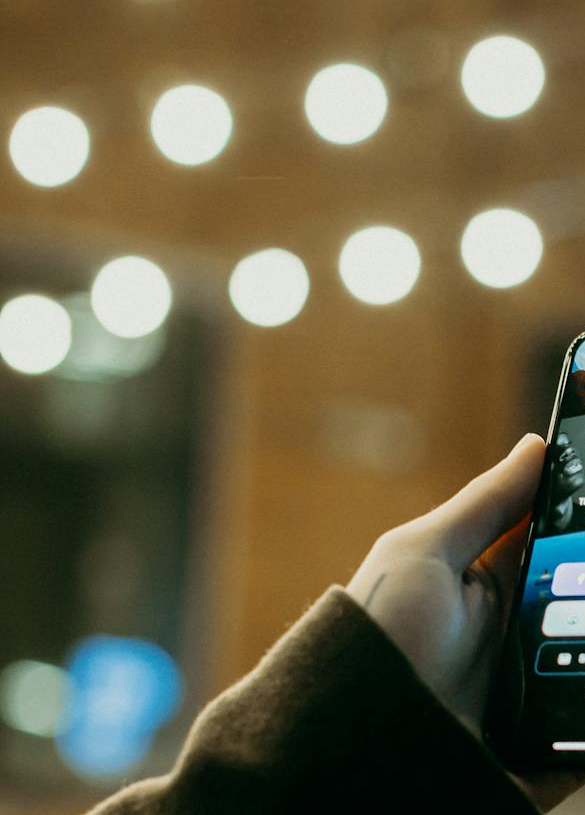
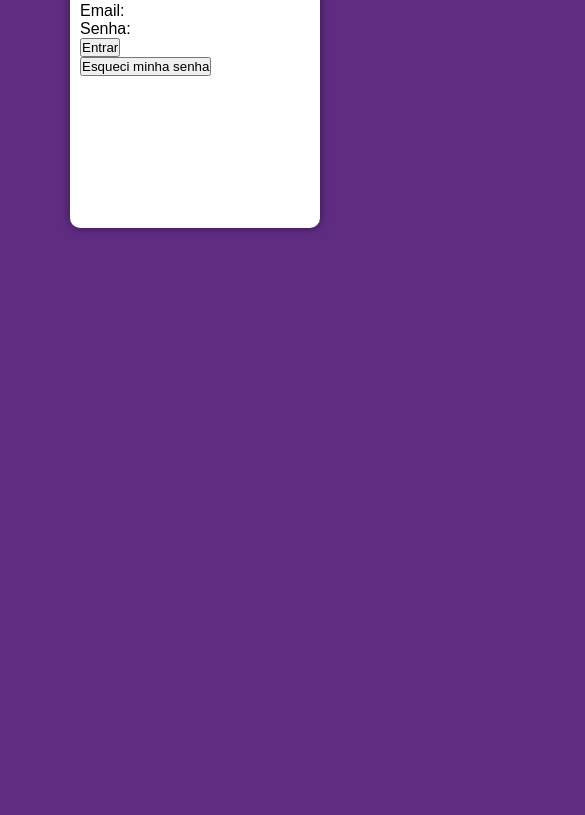
Before and after one commit to KelySoare5/projeto-login, a plain HTML site: page index.html in a window 390 px wide. Shown: the part 444-1259 px from the top of the page, 585 px wide, since content can reach past the window. After the commit the page ends 844 px from the top, so only its background shows below. Drawn offline with Linux system fonts and the light colour scheme.

Commit message:
aplicando mobile first

```diff
--- a/estilos/style.css
+++ b/estilos/style.css
@@ -1,5 +1,46 @@
 *{
-    font-family: Arial, Helvetica, sans-serif;
+    font-family: Arial, Helvetica, sans-serif, system-ui, -apple-system, BlinkMacSystemFont, 'Segoe UI', Roboto, Oxygen, Ubuntu, Cantarell, 'Open Sans', 'Helvetica Neue', sans-serif;
     margin: 0px;
     padding: 0px;
 }
+
+:root{
+    --corVerde: #49a09d;
+    --cordeLilas: #5f2c82;
+}
+
+body{
+    background-color: var(--cordeLilas);
+    height: 100vh;
+    width: 100vw;
+}
+main{
+    position: relative;
+    height: 100vh;
+    width: 100vw;
+}
+
+section.login{
+    position: absolute;
+    top: 50%;
+    left: 50%;
+    transform: translate(-50%, -50%);
+    overflow: hidden;
+    background-color: white;
+    width: 250px;
+    height: 500px;
+    border-radius: 10px;
+    box-shadow: 0px 0px 10px rgba(0, 0, 0, 0.466);
+}
+div.imagem-login{
+    height: 200px;
+    display: block;
+    background: url(../imagem/foto-login.jpg) var(--cordeLilas) no-repeat  left;
+    background-size: cover;
+
+}
+
+div.formulario{
+    display: block;
+    padding: 10px;
+}
--- a/index.html
+++ b/index.html
@@ -8,17 +8,21 @@
 </head>
 <body>
     <main>
-        <section>
+        <section class="login">
             <div class="imagem-login">
-                <img src="imagem/foto-login.jpg" alt="imagem login">
+                <!-- Aqui vai a imagem -->
             </div>
+
             <div class="formulario">
                 <h1>Login</h1>
                 <p>Realize o login e acesse nosso site.</p>
 
                 <form action="login.php" method="post">
-                    <label for="iusuario">Usuario: </label>
-                    <label for="isenha">Senha: </label>
+                    <label for="iusuario">Email: </label> <br>
+                    <label for="isenha">Senha: </label> <br>
+
+                    <button type="submit">Entrar</button> <br>
+                    <button type="button">Esqueci minha senha</button>
                 </form>
             </div>
 
```
